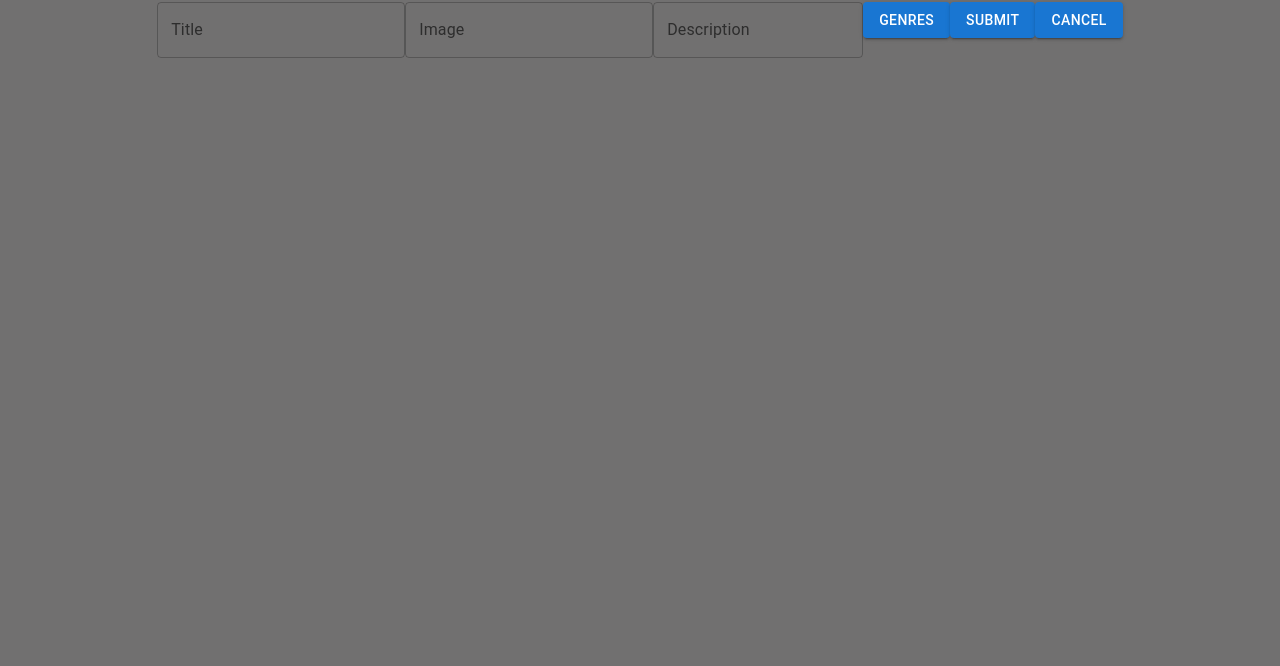
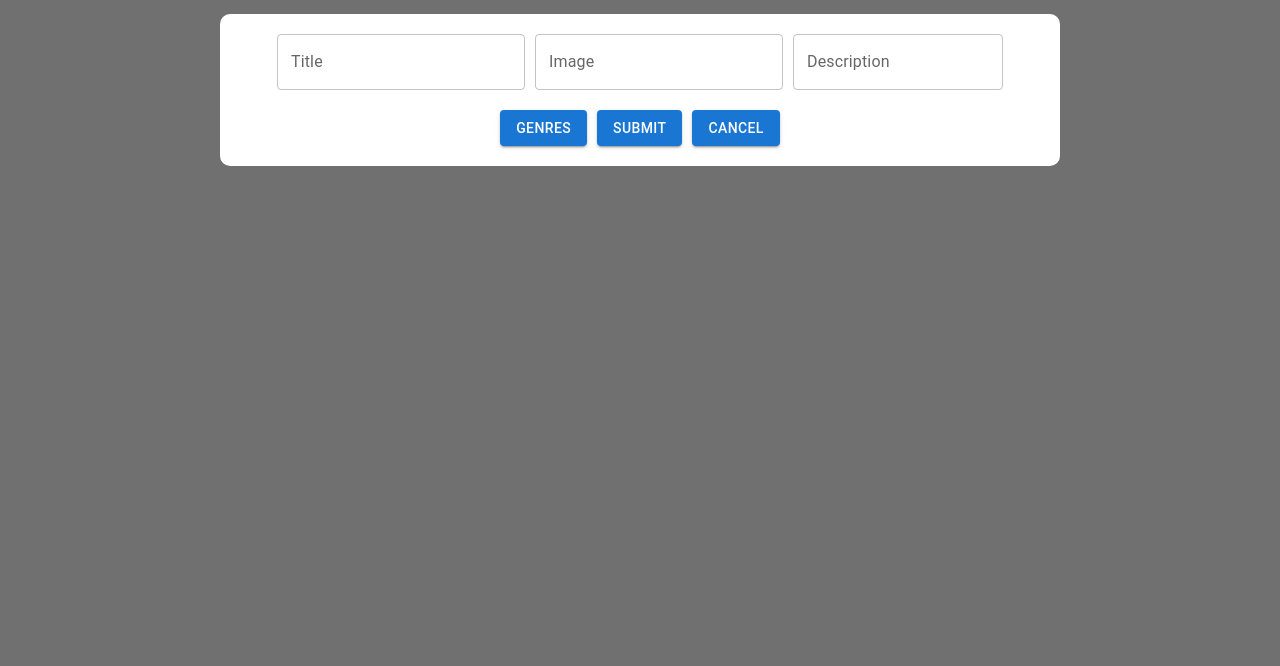
Before and after one commit to Thomas-Vargas/weekend-movie-sagas, a React app: page /#/addMovie in a window 1280 px wide. Shown: the part 134-800 px from the top of the page. Built offline with nearby package versions, Linux system fonts and the light colour scheme.

Commit message:
Improved styling of addMovie form.

```diff
--- a/src/components/App/App.css
+++ b/src/components/App/App.css
@@ -56,6 +56,31 @@ body {
   justify-content: space-between;
 }
 
+h1 {
+  color: white;
+}
+
+.add-movie-form {
+  background-color: white;
+  margin: auto;
+  width: 800px;
+  border-radius: 10px;
+  padding: 20px;
+}
+
+.add-movie-inputs {
+  display: flex;
+  justify-content: center;
+  gap: 10px;
+  margin-bottom: 20px;
+}
+
+.add-movie-buttons {
+  display: flex;
+  justify-content: center;
+  gap: 10px;
+}
+
 @keyframes App-logo-spin {
   from { transform: rotate(0deg); }
   to { transform: rotate(360deg); }
--- a/src/components/MovieForm/MovieForm.jsx
+++ b/src/components/MovieForm/MovieForm.jsx
@@ -3,11 +3,16 @@ import Menu from "@mui/material/Menu";
 import MenuItem from "@mui/material/MenuItem";
 import TextField from "@mui/material/TextField";
 import { useState } from "react";
-import { useDispatch } from 'react-redux'
+import { useDispatch } from "react-redux";
 import { useHistory } from "react-router-dom";
 
 const MovieForm = () => {
-  const [newMovie, setNewMovie] = useState({title: '', poster: '', description: '', genre_id: ''});
+  const [newMovie, setNewMovie] = useState({
+    title: "",
+    poster: "",
+    description: "",
+    genre_id: "",
+  });
   const [anchorEl, setAnchorEl] = useState(null);
   const open = Boolean(anchorEl);
   const dispatch = useDispatch();
@@ -18,29 +23,48 @@ const MovieForm = () => {
   };
 
   const setGenre = (genreId) => {
-    setNewMovie({...newMovie, genre_id: genreId})
+    setNewMovie({ ...newMovie, genre_id: genreId });
     // console.log(newMovie);
     setAnchorEl(null);
   };
 
   const handleInputChange = (keyToUpdate) => {
-    setNewMovie({...newMovie, [keyToUpdate]: event.target.value});
+    setNewMovie({ ...newMovie, [keyToUpdate]: event.target.value });
     // console.log(newMovie);
   };
 
   const handleSubmit = (event) => {
     event.preventDefault();
-    dispatch({type: 'POST_NEW_MOVIE', payload: newMovie});
+    dispatch({ type: "POST_NEW_MOVIE", payload: newMovie });
   };
 
   return (
     <div>
-      <h2>Add a movie</h2>
-      <form onSubmit={handleSubmit}>
-        <TextField onChange={() => handleInputChange('title')} id="outlined-basic" label="Title" variant="outlined" />
-        <TextField onChange={() => handleInputChange('poster')} id="outlined-basic" label="Image" variant="outlined" />
-        <TextField onChange={() => handleInputChange('description')} id="outlined-basic" label="Description" variant="outlined" multiline />
+      <h1>Add a movie</h1>
+      <form className="add-movie-form" onSubmit={handleSubmit}>
+        <div className="add-movie-inputs">
+          <TextField
+            onChange={() => handleInputChange("title")}
+            id="outlined-basic"
+            label="Title"
+            variant="outlined"
+          />
+          <TextField
+            onChange={() => handleInputChange("poster")}
+            id="outlined-basic"
+            label="Image"
+            variant="outlined"
+          />
+          <TextField
+            onChange={() => handleInputChange("description")}
+            id="outlined-basic"
+            label="Description"
+            variant="outlined"
+            multiline
+          />
+        </div>
 
+        <div className="add-movie-buttons">
           <Button
             id="basic-button"
             aria-controls={open ? "basic-menu" : undefined}
@@ -74,8 +98,17 @@ const MovieForm = () => {
             <MenuItem onClick={() => setGenre(12)}>Science-Opera</MenuItem>
             <MenuItem onClick={() => setGenre(13)}>Superhero</MenuItem>
           </Menu>
-        <Button id="basic-button" type="submit" variant="contained">Submit</Button>
-        <Button id="basic-button" onClick={() => history.push('/')} variant="contained">Cancel</Button>
+          <Button id="basic-button" type="submit" variant="contained">
+            Submit
+          </Button>
+          <Button
+            id="basic-button"
+            onClick={() => history.push("/")}
+            variant="contained"
+          >
+            Cancel
+          </Button>
+        </div>
       </form>
 
       {/* TODO
```
Lines whose indentation alone changed are shown as unchanged.
